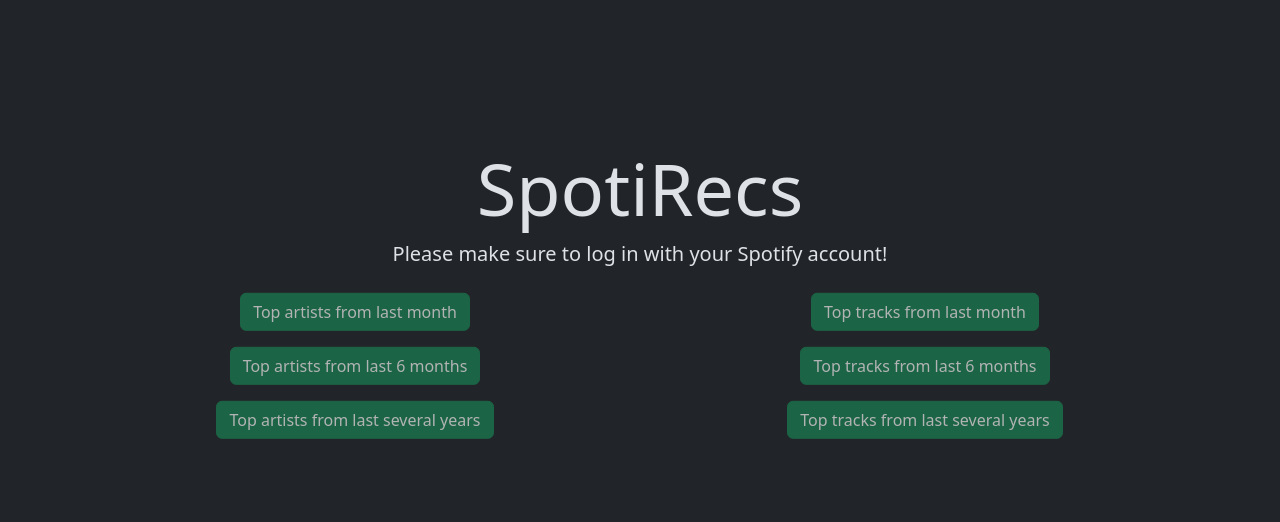
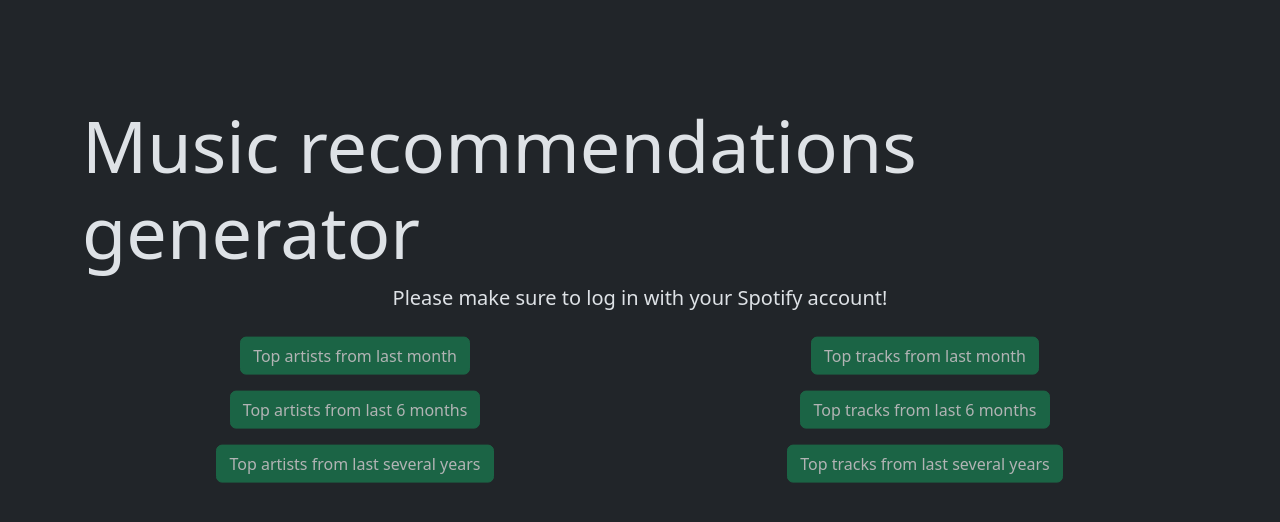
Before and after one commit to samanft/spotify-recommendations, a website built with Vite: page index.html in a window 1280 px wide. Shown: the part 104-626 px from the top of the page. Built offline with nearby package versions, Linux system fonts and the light colour scheme.

Commit message:
Update index.html
updated app name

```diff
--- a/index.html
+++ b/index.html
@@ -27,7 +27,7 @@
     </nav>
     <div class="container">
       <div class="d-flex flex-column align-items-center">
-        <h2 class="display-2">SpotiRecs</h2>
+        <h2 class="display-2">Music recommendations generator</h2>
         <p class="lead" id="loginReminder">
           Please make sure to log in with your Spotify account!
         </p>
```
